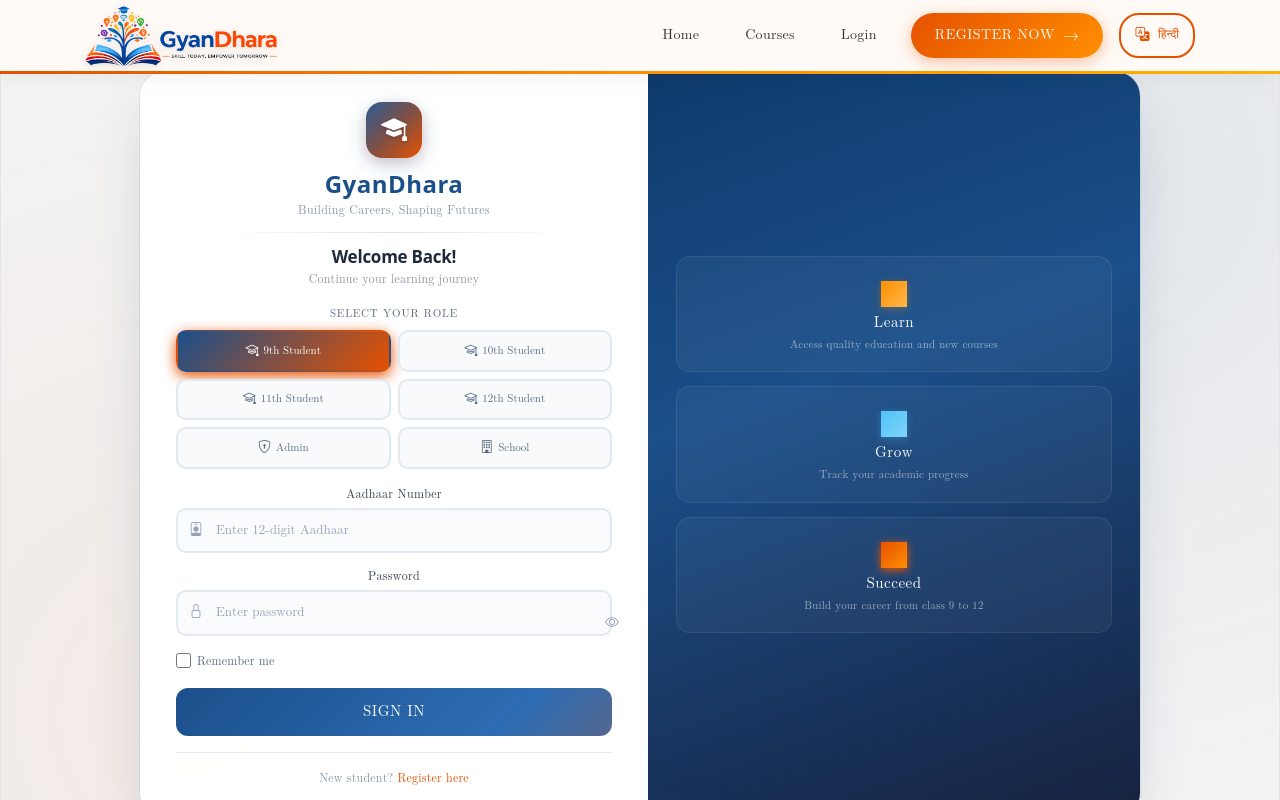
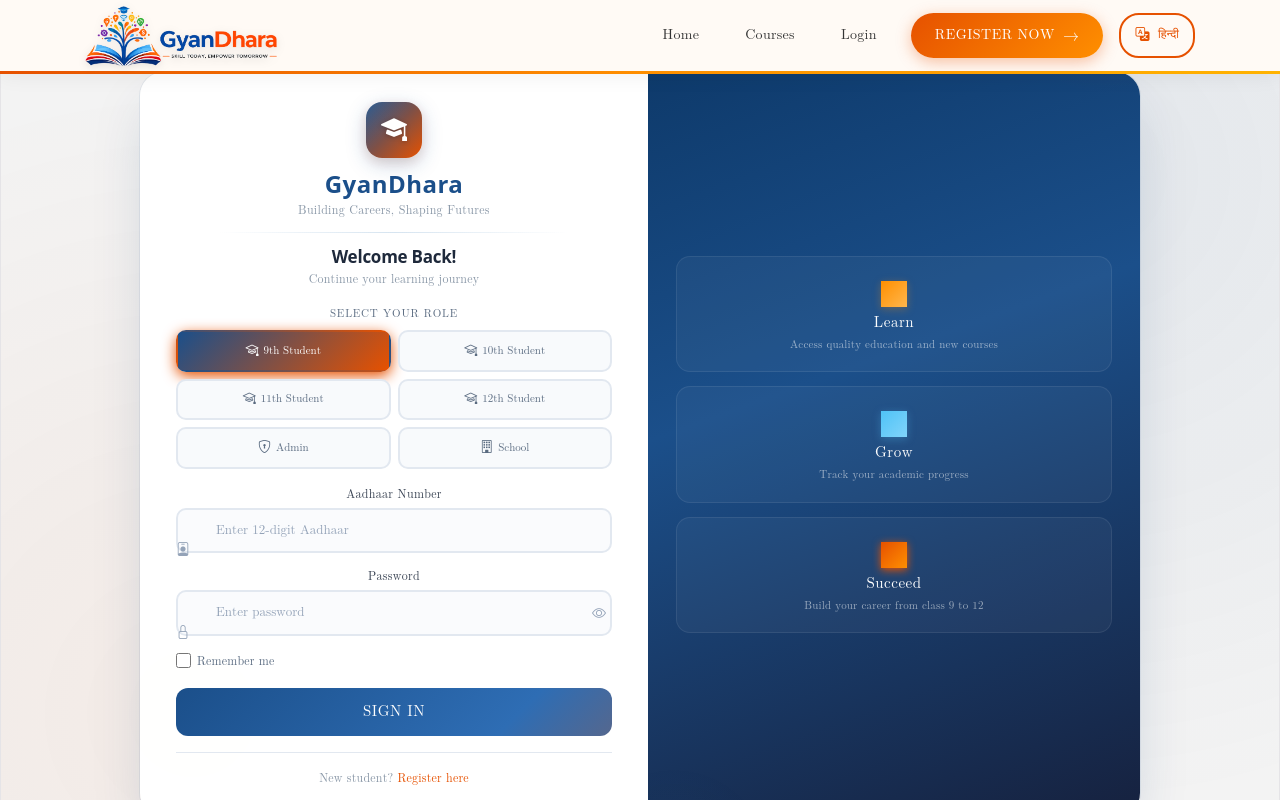
Before and after one commit to VAIBHAVTOMAR321/Gyandhara, a React (Vite) app: page /gyandhara/login in a window 1280 px wide. Shown: the top 800 px of the page. Built offline with nearby package versions, Linux system fonts and the light colour scheme.

Commit message:
login updated

```diff
--- a/src/components/all_login/login.css
+++ b/src/components/all_login/login.css
@@ -239,7 +239,8 @@
 
 .input-wrapper i {
   position: absolute;
-  left: 13px;
+  left: 0px;
+  bottom: -8px;
   color: #94A3B8;
   font-size: 14px;
   transition: color 0.2s ease;
```
